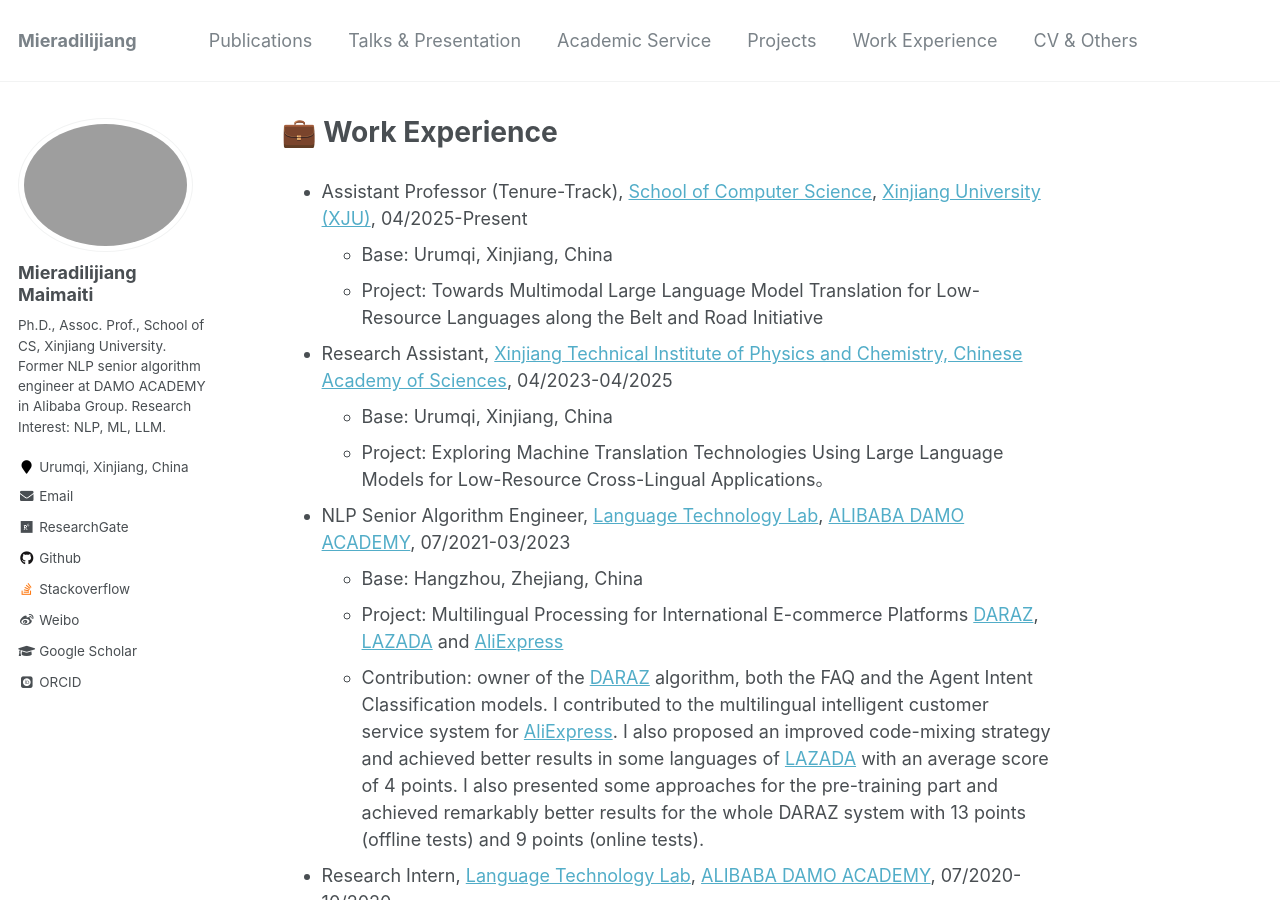
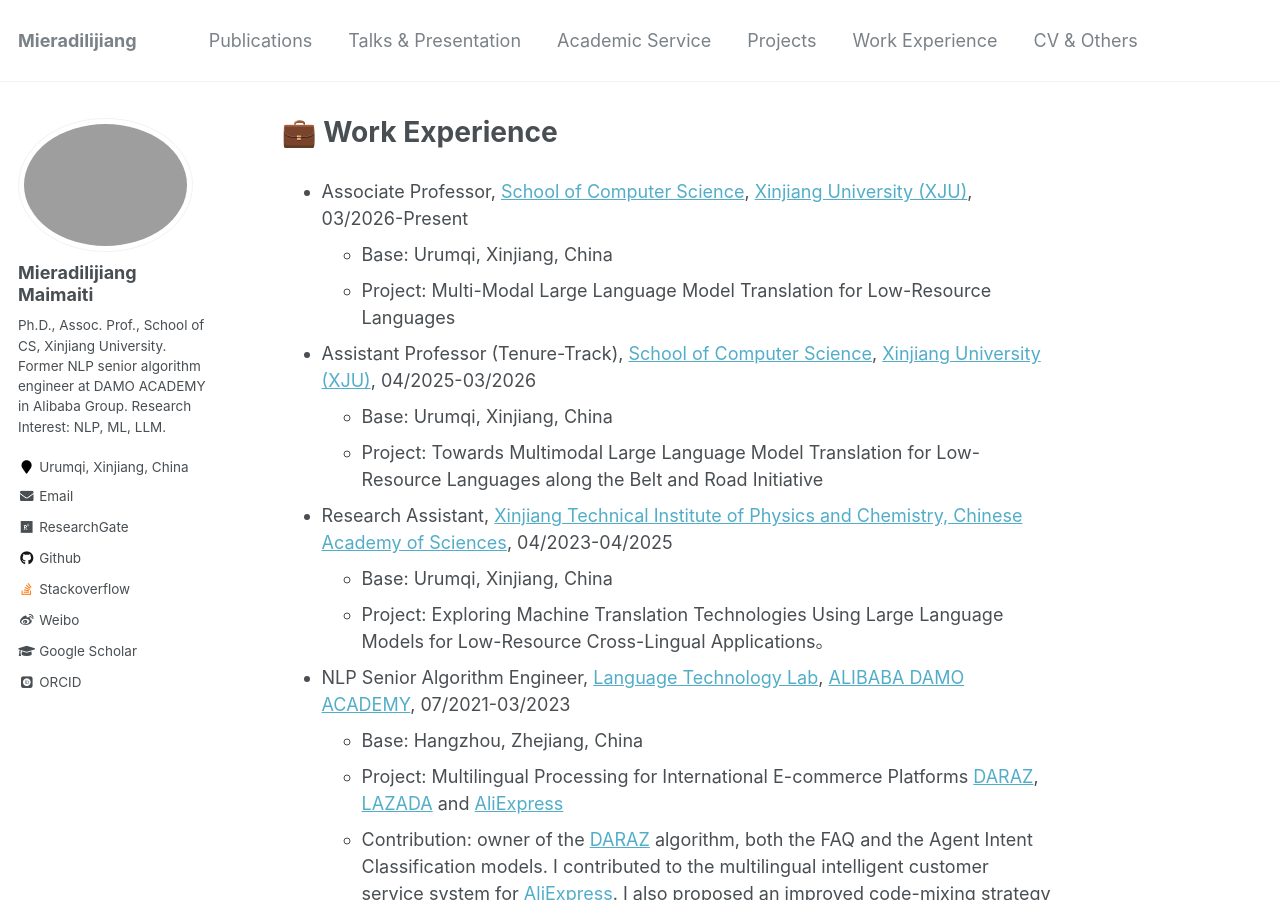
Before and after one commit to miradel51/miradel51.github.io, a Jekyll site: the page built from _pages/experience.md, in a window 1280 px wide and 900 px high. Built offline with Jekyll 4.4.1, drawn with Linux system fonts in a browser that asks for light colours; some web fonts are replaced.

Commit message:
Update experience.md
Revised the work experiences with a new title.

```diff
--- a/_pages/experience.md
+++ b/_pages/experience.md
@@ -10,7 +10,10 @@ author_profile: true
 ……
 -->
 
-* Assistant Professor (Tenure-Track), [School of Computer Science](http://it.xju.edu.cn/), [Xinjiang University (XJU)](https://english.xju.edu.cn/), 04/2025-Present
+* Associate Professor, [School of Computer Science](http://it.xju.edu.cn/), [Xinjiang University (XJU)](https://english.xju.edu.cn/), 03/2026-Present
+  * Base: Urumqi, Xinjiang, China
+  * Project: Multi-Modal Large Language Model Translation for Low-Resource Languages
+* Assistant Professor (Tenure-Track), [School of Computer Science](http://it.xju.edu.cn/), [Xinjiang University (XJU)](https://english.xju.edu.cn/), 04/2025-03/2026
   * Base: Urumqi, Xinjiang, China
   * Project: Towards Multimodal Large Language Model Translation for Low-Resource Languages along the Belt and Road Initiative
 * Research Assistant, [Xinjiang Technical Institute of Physics and Chemistry, Chinese Academy of Sciences](http://english.xjipc.cas.cn/), 04/2023-04/2025
```
